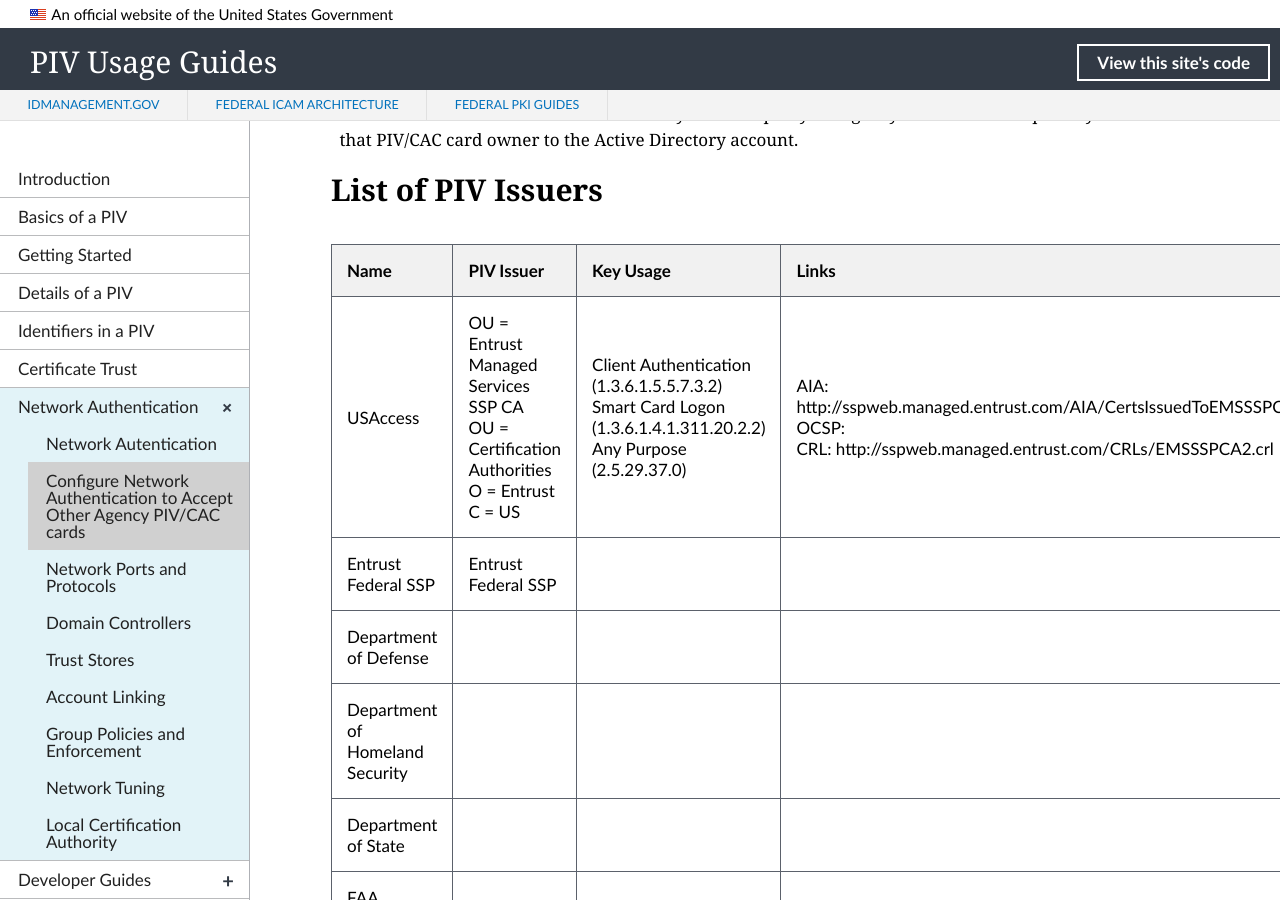
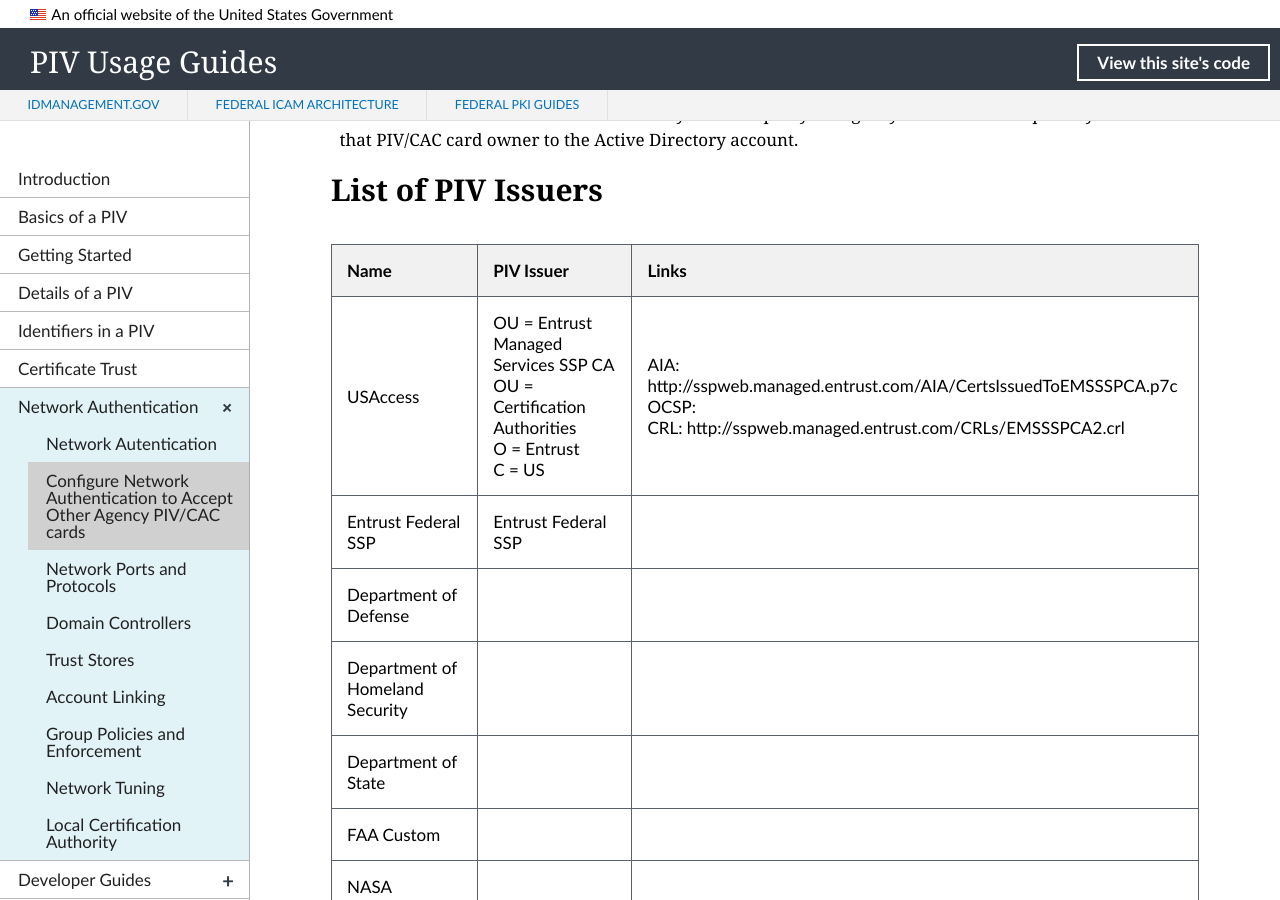
Before and after one commit to GSA/piv-guides, a Jekyll site: the page built from _networkconfig/11-all-agency-piv.md, in a window 1280 px wide and 900 px high, scrolled down 1112 px. Built offline with Jekyll 4.4.1, drawn with Linux system fonts in a browser that asks for light colours; nearby versions of some CDN libraries.

Commit message:
Update 11-all-agency-piv.md

```diff
--- a/_networkconfig/11-all-agency-piv.md
+++ b/_networkconfig/11-all-agency-piv.md
@@ -34,12 +34,12 @@
 
 ## List of PIV Issuers
 
-| Name | PIV Issuer  | Key Usage | Links |
-|------|-------------|-----------|-------|
-|USAccess|OU = Entrust Managed Services SSP CA <br>OU = Certification Authorities<br> O = Entrust<br> C = US | Client Authentication (1.3.6.1.5.5.7.3.2)<br> Smart Card Logon (1.3.6.1.4.1.311.20.2.2)<br> Any Purpose (2.5.29.37.0) | AIA: http://sspweb.managed.entrust.com/AIA/CertsIssuedToEMSSSPCA.p7c<br> OCSP:<br>  CRL: http://sspweb.managed.entrust.com/CRLs/EMSSSPCA2.crl |
-|Entrust Federal SSP|Entrust Federal SSP|||
-|Department of Defense||||
-|Department of Homeland Security||||
-|Department of State||||
-|FAA Custom||||
-|NASA||||
+| Name | PIV Issuer  | Links |
+|------|-------------|-------|
+|USAccess|OU = Entrust Managed Services SSP CA <br>OU = Certification Authorities<br> O = Entrust<br> C = US | AIA: http://sspweb.managed.entrust.com/AIA/CertsIssuedToEMSSSPCA.p7c<br> OCSP:<br>  CRL: http://sspweb.managed.entrust.com/CRLs/EMSSSPCA2.crl |
+|Entrust Federal SSP|Entrust Federal SSP||
+|Department of Defense|||
+|Department of Homeland Security|||
+|Department of State|||
+|FAA Custom|||
+|NASA|||
```
